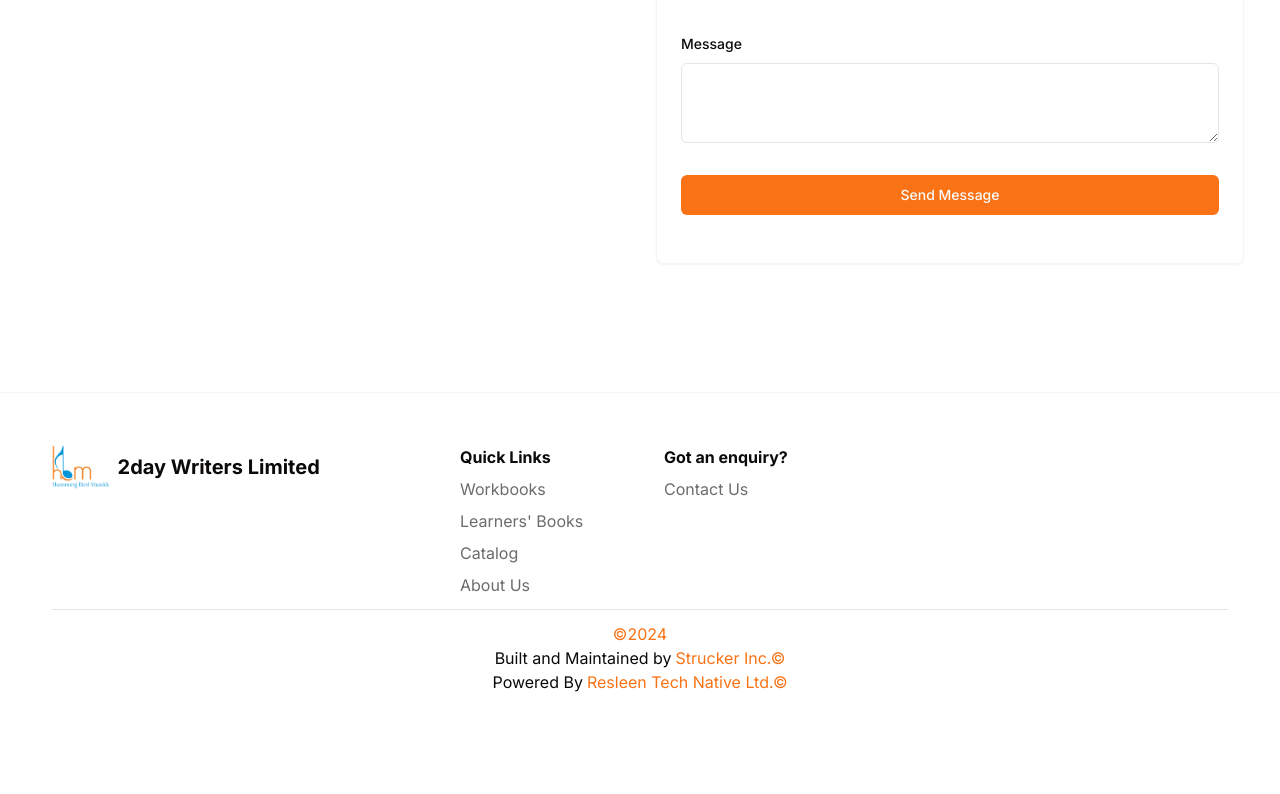
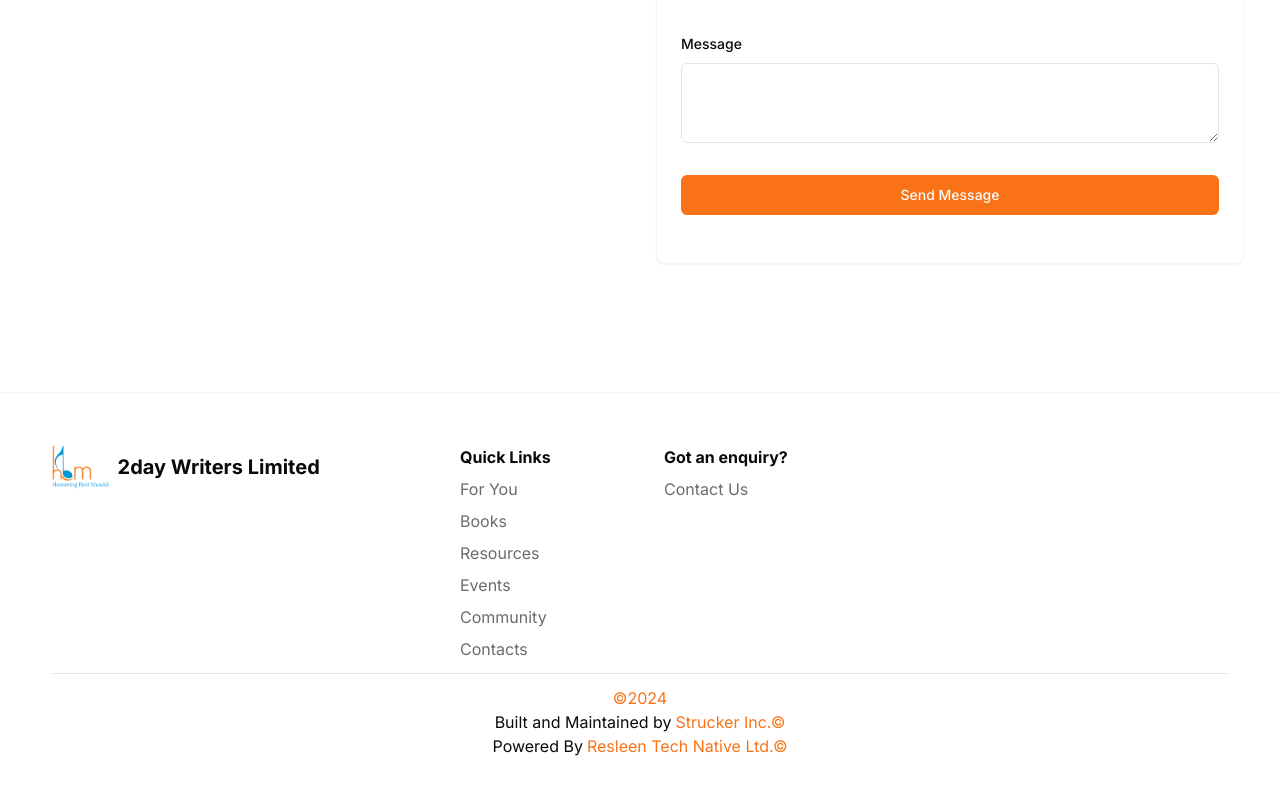
Before and after one commit to theyardmic3/2daywriters, a Next.js app: page / in a window 1280 px wide. Shown: the part 3460-4254 px from the top of the page. Before the commit the page ends 4206 px from the top, so only its background shows below. Built offline with nearby package versions, Linux system fonts and the light colour scheme.

Commit message:
Refactor: Footer Links

```diff
--- a/components/layout/sections/footer.tsx
+++ b/components/layout/sections/footer.tsx
@@ -9,10 +9,12 @@ interface RouteProps {
 }
 
 const routeList: RouteProps[] = [
-  { href: "/workbooks", label: "Workbooks" },
-  { href: "/learners", label: "Learners' Books" },
-  { href: "/catalog", label: "Catalog" },
-  { href: "/about", label: "About Us" },
+  { href: "/", label: "For You" },
+  { href: "/workbooks", label: "Books" },
+  { href: "/catalog", label: "Resources" },
+  { href: "/catalog", label: "Events" },
+  { href: "/about", label: "Community" },
+  { href: "/contact", label: "Contacts" },
 ];
 
 export const FooterSection = () => {
```
